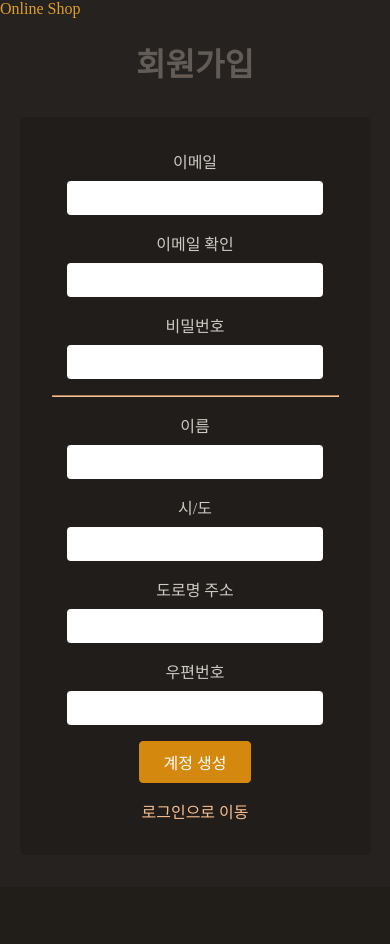
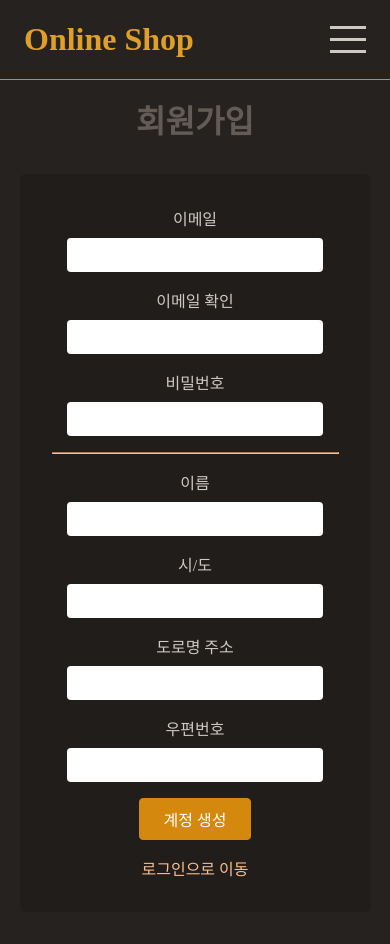
Before and after one commit to kiyomin0615/online-shop, a Node server app: page /signup in a window 390 px wide. Before the commit the page ends 820 px from the top, so only its background shows below. Run offline with Node 20, Linux system fonts and the light colour scheme; some libraries are stand-ins or nearby versions; some web fonts are replaced.

Commit message:
7. 반응형 및 모바일 메뉴

```diff
--- a/middlewares/check-auth.js
+++ b/middlewares/check-auth.js
@@ -1,5 +1,6 @@
 function checkAuth(req, res, next) {
   const uid = req.session.uid;
+
   // 유저가 로그인하지 않았다면
   if (!uid) {
     next();
@@ -9,6 +10,7 @@ function checkAuth(req, res, next) {
   // 유저가 로그인했다면 인증
   res.locals.uid = uid;
   res.locals.isAuth = true;
+  res.locals.isAdmin = req.session.isAdmin;
   next();
 }
 
--- /dev/null
+++ b/public/css/navigation.css
@@ -0,0 +1,138 @@
+main {
+  margin-top: 6rem;
+}
+
+#main-header {
+  position: fixed;
+  top: 0;
+  left: 0;
+  width: 100%;
+  max-width: 60rem;
+  height: 5rem;
+  margin: 0 auto;
+  padding: 0 var(--space-6);
+  display: flex;
+  justify-content: space-between;
+  align-items: center;
+  border-bottom: 1px solid var(--color-primary-500);
+  background-color: var(--color-gray-500);
+}
+
+#logo a {
+  font-weight: bold;
+  font-size: 2rem;
+}
+
+#main-header nav {
+  display: none;
+}
+
+.nav-list {
+  height: 100%;
+  display: flex;
+  flex-direction: column;
+  justify-content: space-around;
+  align-items: center;
+}
+
+.nav-list li {
+  margin: 0 var(--space-2);
+}
+
+.nav-list button {
+  cursor: pointer;
+  font: inherit;
+  border: 1px solid var(--color-primary-100);
+  border-radius: var(--border-radius-small);
+  background-color: transparent;
+  padding: var(--space-2) var(--space-4);
+}
+
+#mobile-menu-btn {
+  display: flex;
+  flex-direction: column;;
+  justify-content: space-around;
+  border: none;
+  cursor: pointer;
+  width: 2.25rem;
+  height: 2.25rem;
+  background-color: transparent;
+  padding: 0;
+}
+
+#mobile-menu-btn span {
+  width: 2.25rem;
+  height: .2rem;
+  background-color: var(--color-gray-100);
+}
+
+#mobile-menu {
+  position: fixed;
+  top: 5rem;
+  left: 0;
+  width: 100%;
+  height: calc(100vh - 5rem);
+  background-color: var(--color-gray-700);
+  display: none;
+  flex-direction: column;
+  align-items: center;
+}
+
+#mobile-menu.open {
+  display: flex;
+}
+
+#mobile-menu nav {
+  width: 90%;
+  height: 20rem;
+  margin: var(--space-4) auto;
+}
+
+#mobile-menu .nav-list a,
+#mobile-menu .nav-list button {
+  font-size: 1.75rem;
+  color: var(--color-primary-100);
+}
+
+
+/* PC 버전 반응형 */
+@media (min-width: 48rem) {
+  main {
+    margin-top: 0;
+  }
+
+  #main-header {
+    position: static;
+  }
+
+  #main-header nav {
+    display: block;
+  }
+
+  #mobile-menu-btn {
+    display: none;
+  }
+
+  #mobile-menu {
+    display: none;
+  }
+
+  .nav-list {
+    flex-direction: row;
+  }
+
+  .nav-list a {
+    padding: var(--space-2) var(--space-4);
+    border-radius: var(--border-radius-small);
+  }
+
+  .nav-list a:hover,
+  .nav-list a:active {
+    background-color: var(--color-primary-500-bg);
+  }
+
+  .nav-list button {
+    color: var(--color-primary-500);
+    border-color: var(--color-primary-500);
+  }
+}
--- /dev/null
+++ b/public/js/mobile.js
@@ -0,0 +1,8 @@
+const mobileMenuBtnEl = document.getElementById("mobile-menu-btn");
+const mobileMenuEl = document.getElementById("mobile-menu");
+
+function toggleMobileMenu() {
+  mobileMenuEl.classList.toggle("open");
+}
+
+mobileMenuBtnEl.addEventListener("click", toggleMobileMenu);
--- a/util/authentication.js
+++ b/util/authentication.js
@@ -1,5 +1,6 @@
 function createUserSession(req, user, action) {
   req.session.uid = user._id.toString();
+  req.session.isAdmin = user.isAdmin;
   req.session.save(action);
 }
 
--- a/views/shared/includes/head.ejs
+++ b/views/shared/includes/head.ejs
@@ -9,3 +9,5 @@
   <link rel="preconnect" href="https://fonts.gstatic.com" crossorigin>
   <link href="https://fonts.googleapis.com/css2?family=Dongle:wght@400;700&display=swap" rel="stylesheet">
   <link rel="stylesheet" href="/css/base.css">
+  <link rel="stylesheet" href="/css/navigation.css">
+  <script defer src="/js/mobile.js"></script>
--- a/views/shared/includes/header.ejs
+++ b/views/shared/includes/header.ejs
@@ -1,15 +1,16 @@
-<header>
-  <div><a href="/">Online Shop</a></div>
+<header id="main-header">
+  <div id="logo"><a href="/">Online Shop</a></div>
   <nav>
-    <ul>
-      <% if (locals.isAuth) { %>
-      <li>
-        <form action="/logout" method="POST">
-          <input type="hidden" name="_csrf" value="<%= locals.csrfToken %>">
-          <button>Logout</button>
-        </form>
-      </li>
-      <% } %>
-    </ul>
+    <%- include("nav-list") %>
   </nav>
+  <button id="mobile-menu-btn">
+    <span></span>
+    <span></span>
+    <span></span>
+  </button>
 </header>
+<aside id="mobile-menu">
+  <nav>
+    <%- include("nav-list") %>
+  </nav>
+</aside>
--- /dev/null
+++ b/views/shared/includes/nav-list.ejs
@@ -0,0 +1,29 @@
+<ul class="nav-list">
+  <% if (!locals.isAdmin) { %>
+    <li><a href="/">Shop</a></li>
+    <li><a href="/cart">Cart</a></li>
+  <% } %>
+
+  <% if (locals.isAuth && !locals.isAdmin) { %>
+    <li><a href="/orders">Orders</a></li>
+  <% } %>
+
+  <% if (locals.isAdmin) { %>
+    <li><a href="/admin/products">Manage Products</a></li>
+    <li><a href="/admin/orders">Manage Orders</a></li>
+  <% } %>
+
+  <% if (!locals.isAuth) { %>
+    <li><a href="/signup">Signup</a></li>
+    <li><a href="/login">Login</a></li>
+  <% } %>
+
+  <% if (locals.isAuth) { %>
+    <li>
+      <form action="/logout" method="POST">
+        <input type="hidden" name="_csrf" value="<%= locals.csrfToken %>">
+        <button>Logout</button>
+      </form>
+    </li>
+  <% } %>
+</ul>
```
